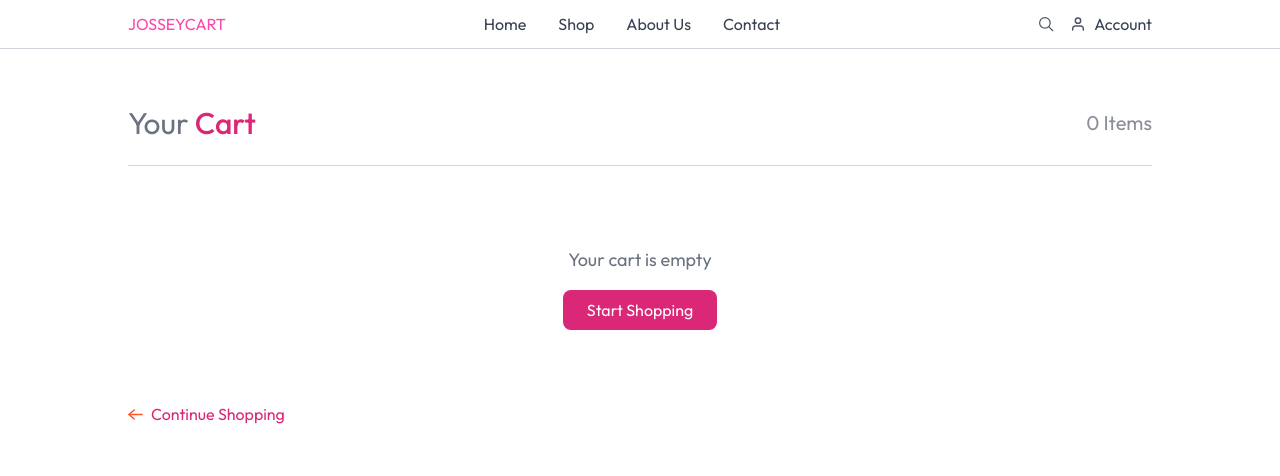
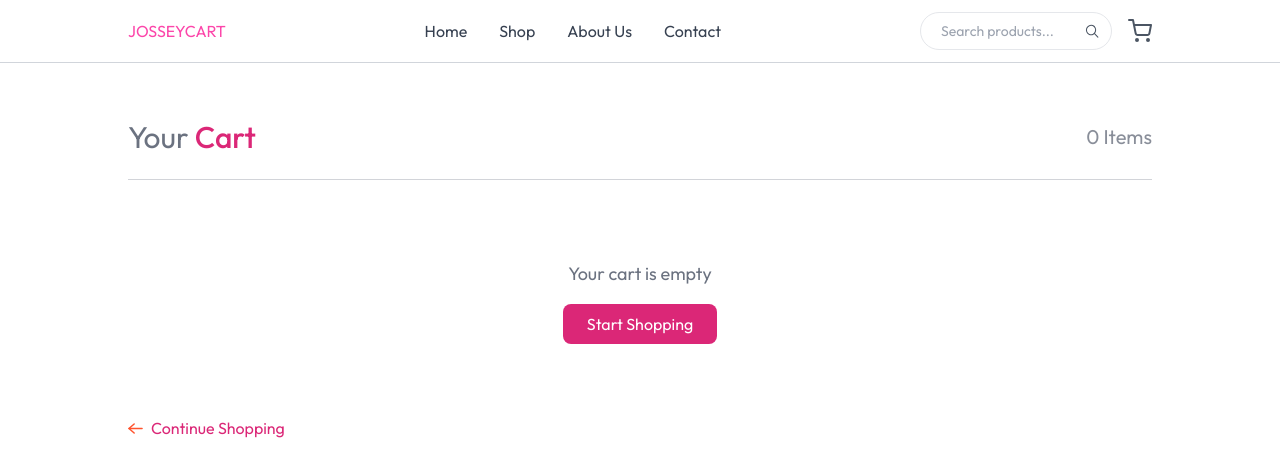
Before and after one commit to josseycodes1/single-seller-ecommerce-site, a Next.js app: page /cart in a window 1280 px wide. Shown: the top 476 px of the page. Built offline with nearby package versions, Linux system fonts and the light colour scheme; no server answers.

Commit message:
added search bar and cart icon

```diff
--- a/components/Navbar.jsx
+++ b/components/Navbar.jsx
@@ -1,21 +1,26 @@
 "use client"
 import React from "react";
-import { assets} from "@/assets/assets";
-import Link from "next/link"
+import { assets } from "@/assets/assets";
+import Link from "next/link";
 import { useAppContext } from "@/context/AppContext";
 import Image from "next/image";
+import SearchBar from "@/components/SearchBar";
 
 const Navbar = () => {
+  const { isSeller, router, cart } = useAppContext();
 
-  const { isSeller, router } = useAppContext();
+
+  const cartCount = cart?.items?.reduce((sum, item) => sum + item.quantity, 0) || 0;
 
   return (
     <nav className="flex items-center justify-between px-6 md:px-16 lg:px-32 py-3 border-b border-gray-300 text-gray-700">
       <h1 className="text-josseypink2">
-          <Link href="/" className="hover:underline">
-            JOSSEYCART
-          </Link>
-        </h1>
+        <Link href="/" className="hover:underline">
+          JOSSEYCART
+        </Link>
+      </h1>
+
+      {/* Middle Links */}
       <div className="flex items-center gap-4 lg:gap-8 max-md:hidden">
         <Link href="/" className="hover:text-gray-900 transition">
           Home
@@ -30,23 +35,34 @@ const Navbar = () => {
           Contact
         </Link>
 
-        {isSeller && <button onClick={() => router.push('/sellerdashboard')} className="text-xs bg-josseypink2 hover:bg-josseypink1 text-white border px-4 py-1.5 rounded-full">Seller Dashboard</button>}
-
+        {isSeller && (
+          <button
+            onClick={() => router.push("/sellerdashboard")}
+            className="text-xs bg-josseypink2 hover:bg-josseypink1 text-white border px-4 py-1.5 rounded-full"
+          >
+            Seller Dashboard
+          </button>
+        )}
       </div>
 
-      <ul className="hidden md:flex items-center gap-4 ">
-        <Image className="w-4 h-4" src={assets.search_icon} alt="search icon" />
-        <button className="flex items-center gap-2 hover:text-gray-900 transition">
-          <Image src={assets.user_icon} alt="user icon" />
-          Account
-        </button>
-      </ul>
+      {/* Right Side */}
+      <div className="flex items-center gap-4">
+        {/* SearchBar */}
+        <div className="hidden md:block w-48">
+          <SearchBar />
+        </div>
 
-      <div className="flex items-center md:hidden gap-3">
-        {isSeller && <button onClick={() => router.push('/seller')} className="text-xs border px-4 py-1.5 rounded-full">Seller Dashboard</button>}
-        <button className="flex items-center gap-2 hover:text-gray-900 transition">
-          <Image src={assets.user_icon} alt="user icon" />
-          Account
+        {/* Cart Icon */}
+        <button
+          onClick={() => router.push("/cart")}
+          className="relative flex items-center gap-2 hover:text-gray-900 transition"
+        >
+          <Image src={assets.cart_icon} alt="cart icon" className="w-6 h-6" />
+          {cartCount > 0 && (
+            <span className="absolute -top-2 -right-2 bg-josseypink2 text-white text-xs px-2 py-0.5 rounded-full">
+              {cartCount}
+            </span>
+          )}
         </button>
       </div>
     </nav>
--- /dev/null
+++ b/components/SearchBar.jsx
@@ -0,0 +1,34 @@
+"use client"
+import React, { useState } from "react";
+import { useRouter } from "next/navigation";
+import { assets } from "@/assets/assets";
+import Image from "next/image";
+
+const SearchBar = () => {
+  const [query, setQuery] = useState("");
+  const router = useRouter();
+
+  const handleSearch = (e) => {
+    e.preventDefault();
+    if (query.trim()) {
+      router.push(`/search?query=${encodeURIComponent(query)}`);
+    }
+  };
+
+  return (
+    <form onSubmit={handleSearch} className="flex items-center border rounded-full px-3 py-1">
+      <input
+        type="text"
+        placeholder="Search products..."
+        value={query}
+        onChange={(e) => setQuery(e.target.value)}
+        className="outline-none px-2 py-1 text-sm w-full"
+      />
+      <button type="submit">
+        <Image src={assets.search_icon} alt="search" className="w-4 h-4" />
+      </button>
+    </form>
+  );
+};
+
+export default SearchBar;
```
